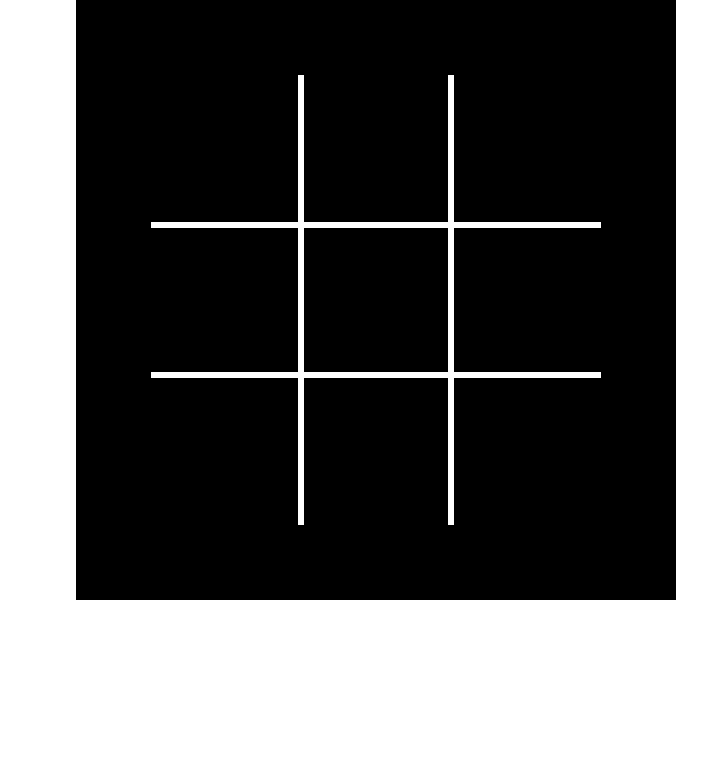
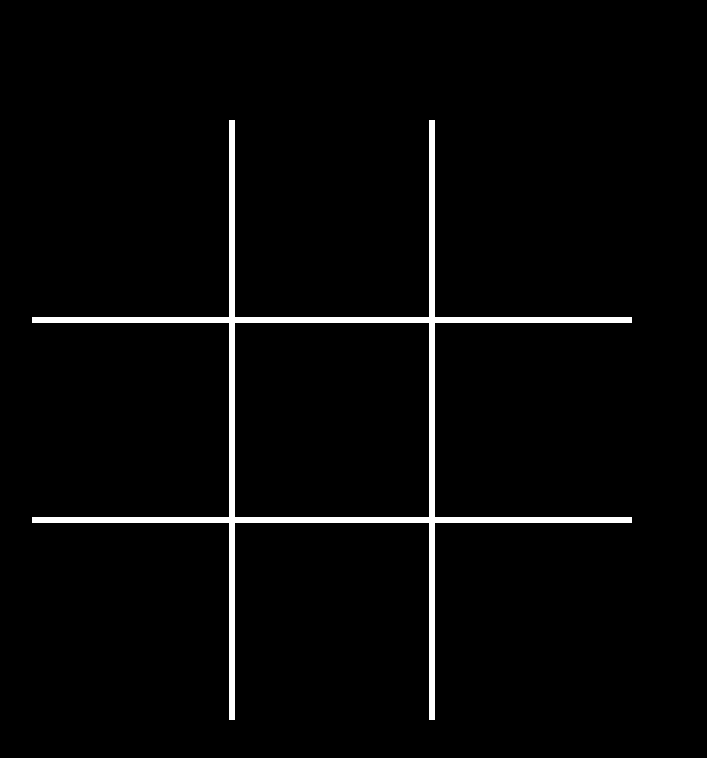
Before and after one commit to Mat2801/project2-tic-tac-toe, a plain HTML site: page index.html in a window 1280 px wide. Both pictures are taken after a click on the button "Play Game". Shown: the whole page, without its empty margins (308-1015 px from the left). Drawn offline with Linux system fonts and the light colour scheme.

Commit message:
add styling for game board to be able to add extra images/titles as we had a small bug with didn't allow any added styling

```diff
--- a/assets/css/style.css
+++ b/assets/css/style.css
@@ -22,7 +22,7 @@ body {
 }
 
 :root {
-    --cell-size: 150px;
+    --cell-size: 200px;
     --mark-size: calc(var(--cell-size) * .9);
 }
 
@@ -78,13 +78,15 @@ Main Menu
 Game Board
 ##########
 */
+.game-container {
+    height: 100vh;
+    width: 100vw;
+    background-color: black;
+}
 
 .board {
-    width: 600px;
-    height: 600px;
     display: none;
-    margin-left: 30%;
-    background-color: black;
+    padding-top: 120px;
     justify-content: center;
     justify-items: center;
     align-content: center;
--- a/assets/js/nav.js
+++ b/assets/js/nav.js
@@ -20,6 +20,7 @@ function rulesBtn() {
 mainMenu.addEventListener("click", menuBtn);
 
 function menuBtn() {
+    mainMenu.style.display = "none"
     document.getElementById("menu").style.display = "";
     document.getElementById("howToPlay").style.display = "none";
 }
--- a/index.html
+++ b/index.html
@@ -38,7 +38,9 @@
         Multiplayer Game Board
         ##########
     -->
-    <div class="logo"></div>
+    <div class="game-container">
+        <div class="logo"></div>
+        <div class="game-title"></div>
       <div class="board" id="board">
         <div class="cell" data-cell></div>
         <div class="cell" data-cell></div>
@@ -50,7 +52,7 @@
         <div class="cell" data-cell></div>
         <div class="cell" data-cell></div>
       </div>
-
+    </div>
     <!--
         ##############
         Winner message
```
